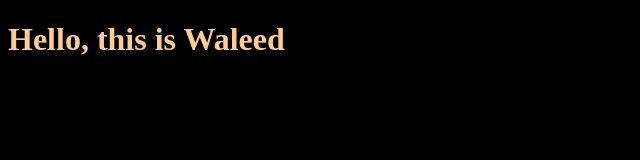
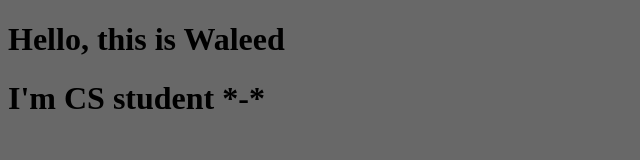
Before and after one commit to Alwaleed-Tair/test_github, a plain HTML site: page index.html in a window 1280 px wide. Shown: the whole page, without its empty margins (0-640 px from the left). Drawn offline with Linux system fonts and the light colour scheme.

Commit message:
changing the style and add text

```diff
--- a/index.html
+++ b/index.html
@@ -8,6 +8,7 @@
 </head>
 <body>
     <h1>Hello, this is Waleed</h1>
+    <h1>I'm CS student *-*</h1>
     <script src="app.js"></script>
 </body>
 </html>
--- a/style.css
+++ b/style.css
@@ -1,6 +1,6 @@
 h1{
-    color: #FFCC99;
+    color: rgb(0, 0, 0);
 }
 body{
-    background-color: rgb(0, 0, 0);
+    background-color: rgb(104, 104, 104);
 }
```
